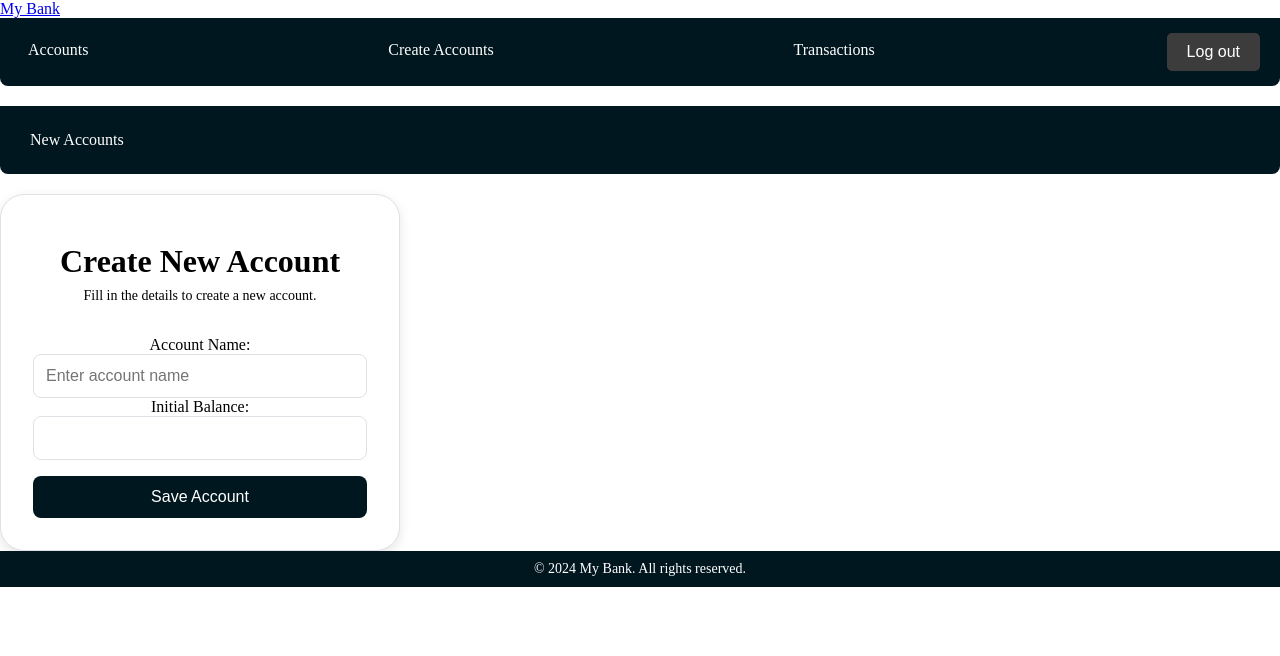
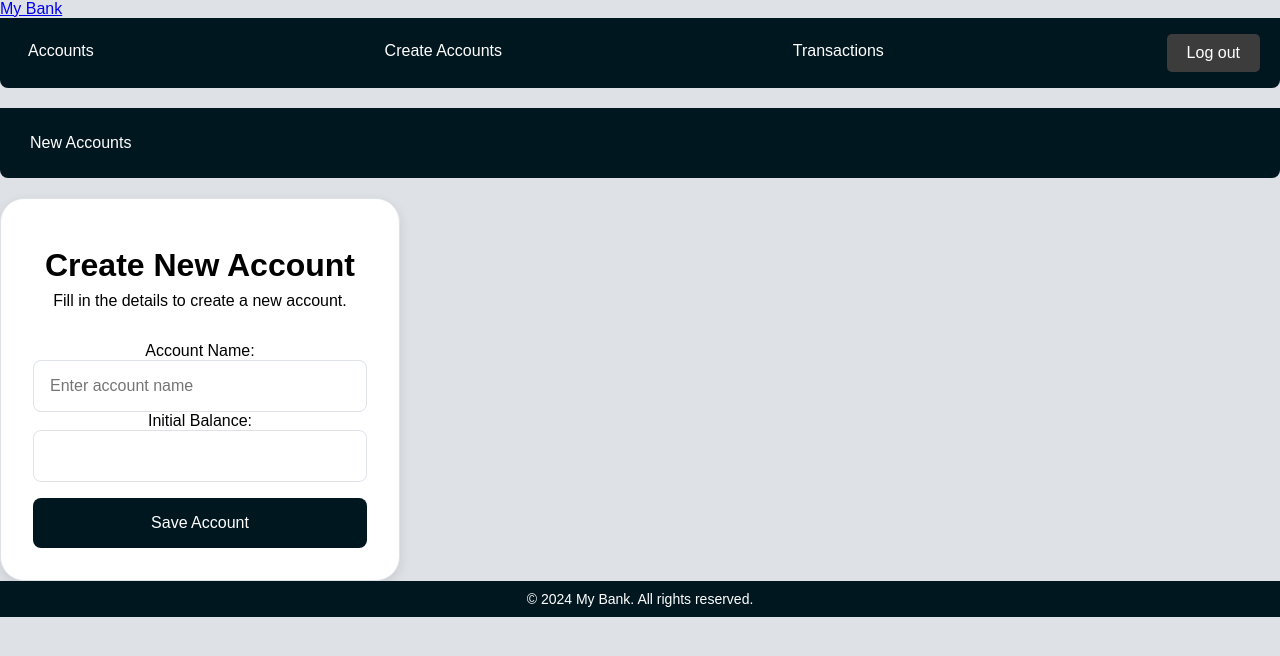
Before and after one commit to porihacker/banking_api, a Flask app: page /create_acc in a window 1280 px wide. Shown: the top 656 px of the page. Run offline with Flask 3, Linux system fonts and the light colour scheme; the visitor is signed in with stand-in values (Sample User, id 1).

Commit message:
CSS updates

```diff
--- a/app.py
+++ b/app.py
@@ -14,6 +14,9 @@ import firebase_admin
 from firebase_admin import credentials
 import os
 from datetime import datetime
+from dotenv import load_dotenv
+
+load_dotenv()
 
 app = Flask(__name__)
 config = {
--- a/static/css/main.css
+++ b/static/css/main.css
@@ -2,6 +2,14 @@
   box-sizing: border-box;
   margin: 0;
   padding: 0;
+}
+
+body{
+  font-family: Arial, sans-serif;
+  background-color: #dee2e6;
+  height: 100%;
+  display: flex;
+  flex-direction: column;
 }
 
 .signin, .signup {
@@ -24,29 +30,31 @@
   text-align: center;
 }
 
+/*header*/
 .header .title {
-  font-size: 32px;
+  font-size: 2rem;
   font-weight: bold;
-  margin-top: 16px;
+  margin-top: 1rem;
 }
 
 .header .subtitle {
-  font-size: 14px;
-  margin: 8px 0 32px;
+  font-size: 1rem;
+  margin: 0.5rem 0 2rem;
 }
 
+/*form*/
 .form {
   display: flex;
   flex-direction: column;
-  gap: 16px;
+  gap: 1rem;
 }
 
 .form-item .input {
   width: 100%;
-  padding: 12px;
+  padding: 1rem;
   border: 1px solid #dee2e6;
   border-radius: 8px;
-  font-size: 16px;
+  font-size: 1rem;
 }
 
 .input:focus {
@@ -68,11 +77,11 @@
 /*buuton styling*/
 .button {
   width: 100%;
-  padding: 12px;
+  padding: 1rem;
   border: none;
   background-color: #00171f;
   color: white;
-  font-size: 16px;
+  font-size: 1rem;
   border-radius: 8px;
   cursor: pointer;
   transition: opacity 0.3s ease;
@@ -87,23 +96,23 @@
   display: flex;
   justify-content: space-between;
   background-color: #00171f;
-  padding: 15px 20px;
+  padding: 1rem 1.25rem;
   color: white;
-  font-size: 16px;
+  font-size: 1rem;
   border-radius: 0 0 8px 8px;
-  margin-bottom: 20px;
+  margin-bottom: 1.25rem;
 }
 
 .nav div {
   display: inline;
-  padding: 10px;
+  padding: 0.625rem;
 }
 
 .nav a {
   text-decoration: none;
   color: white;
-  padding: 8px;
-  font-size: 16px;
+  padding: 0.5rem;
+  font-size: 1rem;
 }
 
 .nav a:hover {
```
Also changed, not shown: other parts of static/css/main.css (+12 -13 lines).
